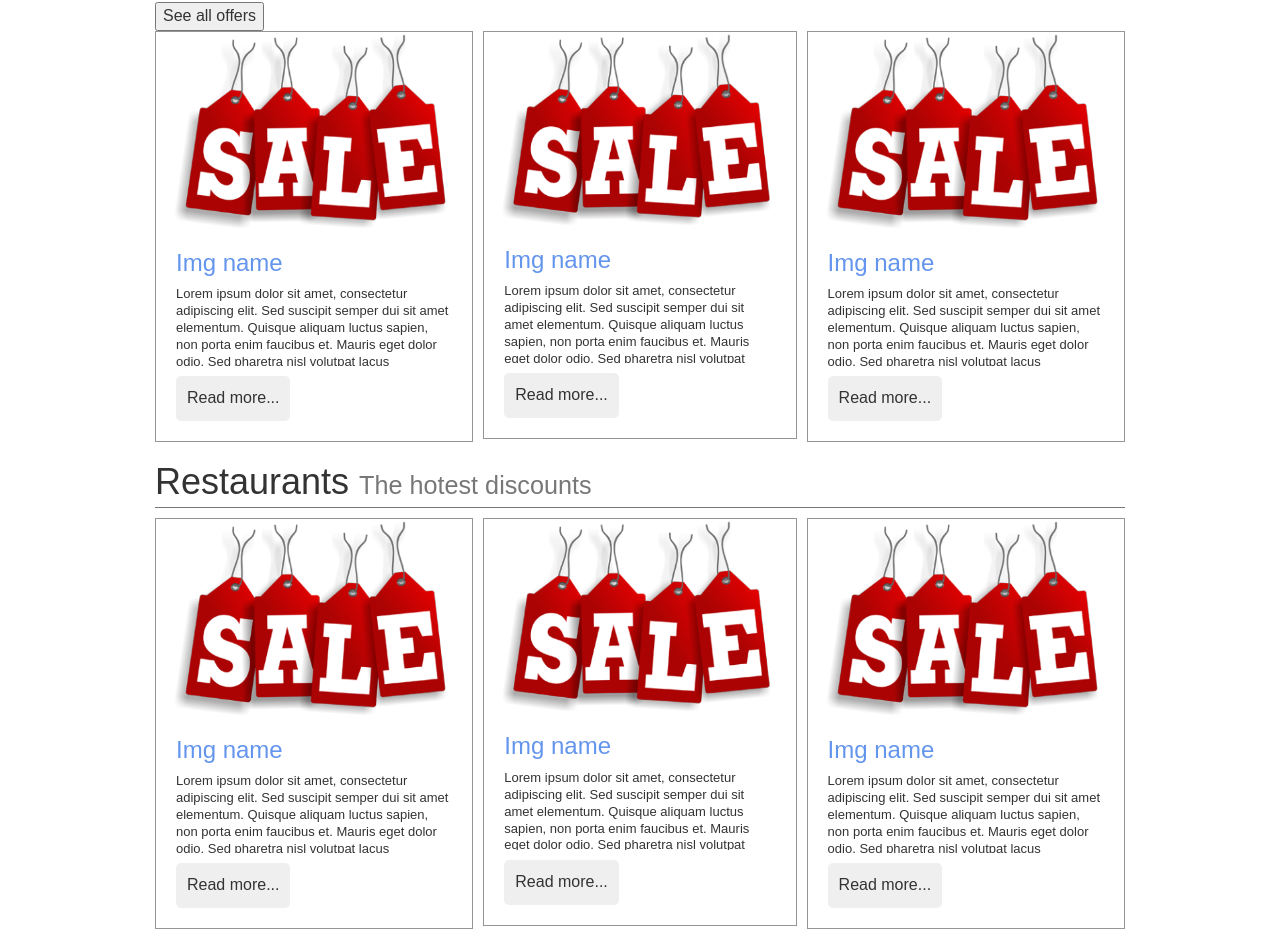
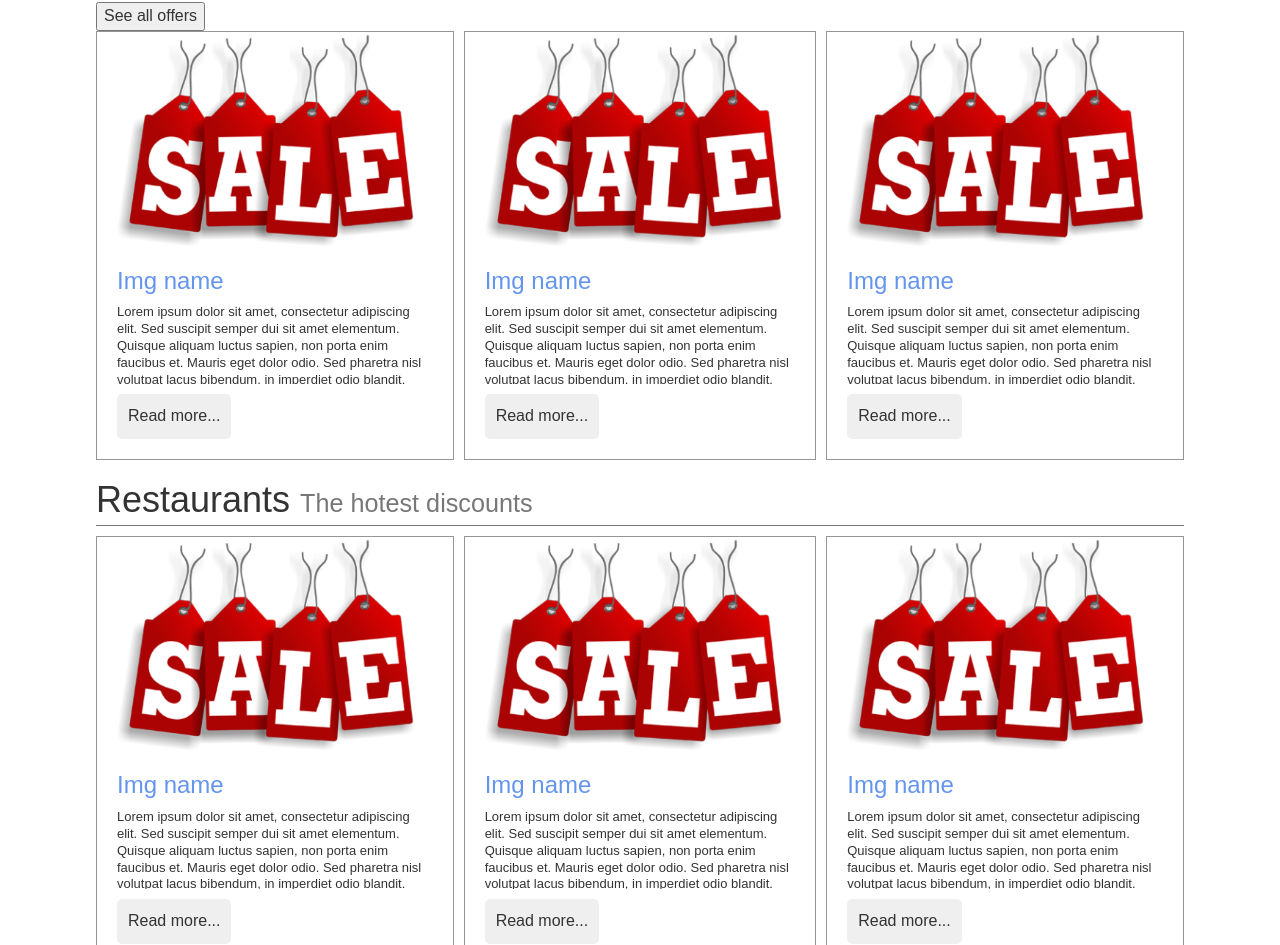
Before and after one commit to back-D/avail, a plain HTML site: page index.html in a window 1280 px wide. Shown: the part 690-1635 px from the top of the page. Drawn offline with Linux system fonts and the light colour scheme.

Commit message:
set width of container to 85%, set max-width of .collection-item img to 345px, set container paddings to 0

```diff
--- a/css/style.css
+++ b/css/style.css
@@ -32,7 +32,8 @@ body {
 
 .container {
     margin: 0 auto;
-    width: 1000px;
+    width:  85%;
+    padding: 0;
 }
 
 ul {
@@ -161,6 +162,7 @@ p {
 
 .collection-item img, .collection-item video {
     width: 100%;
+    max-width: 345px;
 }
 
 .collection-text {
```
